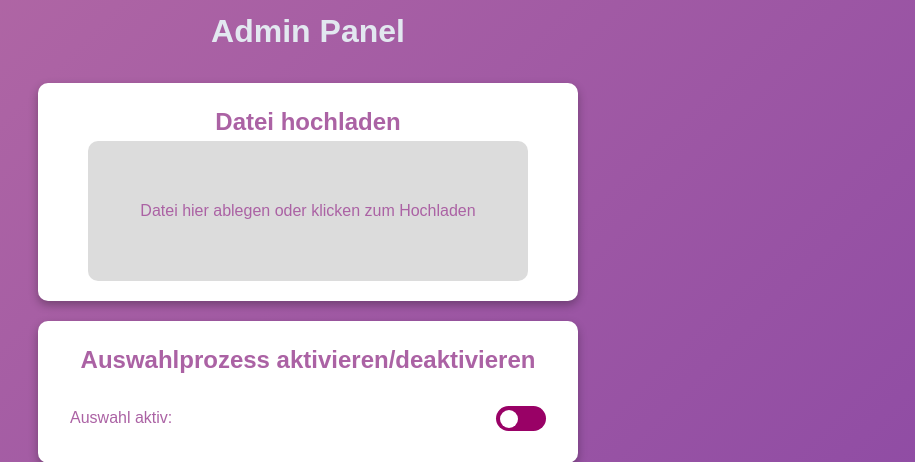
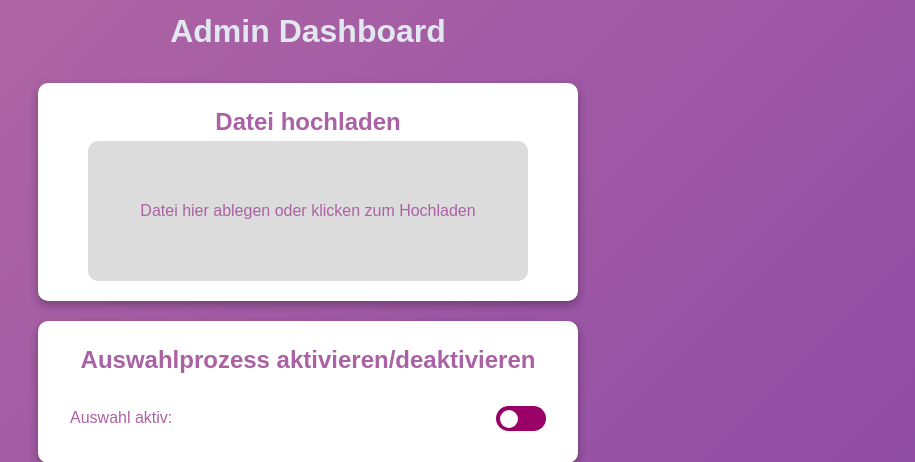
Before and after one commit to wbgym-webteam/subdomain, a Flask app: page /admin/admin_dashboard in a window 1280 px wide. Shown: the top 462 px of the page, without its empty margins (332-1247 px from the left). Run offline with Flask 3, Linux system fonts and the light colour scheme.

Commit message:
Renamed "Admin Dashboard"

```diff
--- a/src/app/templates/admin/admin_dashboard.html
+++ b/src/app/templates/admin/admin_dashboard.html
@@ -1,7 +1,7 @@
 {% extends './base.html' %}
 
 {% block title %}
-Admin-Panel for TdW
+Admin-Dashboard for TdW
 {% endblock %}
 
 {% block content %}
@@ -173,7 +173,7 @@ Admin-Panel for TdW
     </style>
 <body>
 
-    <h1>Admin Panel</h1>
+    <h1>Admin Dashboard</h1>
 
     <!-- Upload-Bereich -->
     <div class="container">
```
